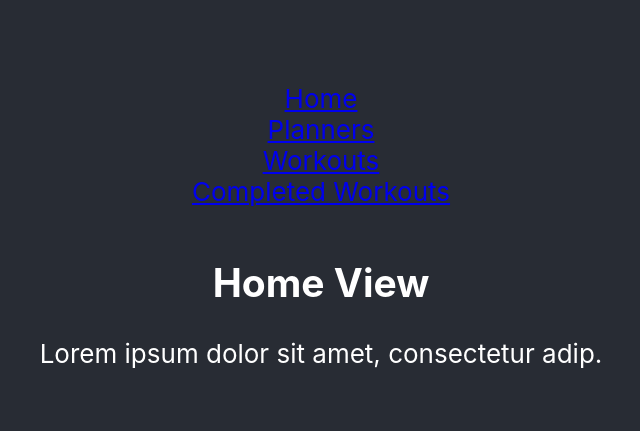
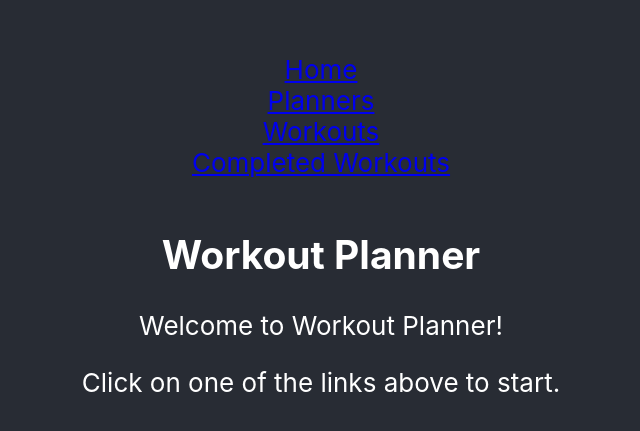
Before and after one commit to YoshiMejia/workoutsfrontendp5, a React (Create React App) app: page / in a window 1280 px wide. Shown: the part 151-582 px from the top of the page, without its empty margins (319-959 px from the left). Built offline with nearby package versions, Linux system fonts and the light colour scheme.

Commit message:
created small bio for homepage

```diff
--- a/src/components/Home.js
+++ b/src/components/Home.js
@@ -1,8 +1,9 @@
 export function Home() {
     return (
       <div style={{ padding: 20 }}>
-        <h2>Home View</h2>
-        <p>Lorem ipsum dolor sit amet, consectetur adip.</p>
+        <h2>Workout Planner</h2>
+        <p>Welcome to Workout Planner!</p>
+        <p>Click on one of the links above to start.</p>
       </div>
     );
   }
```
